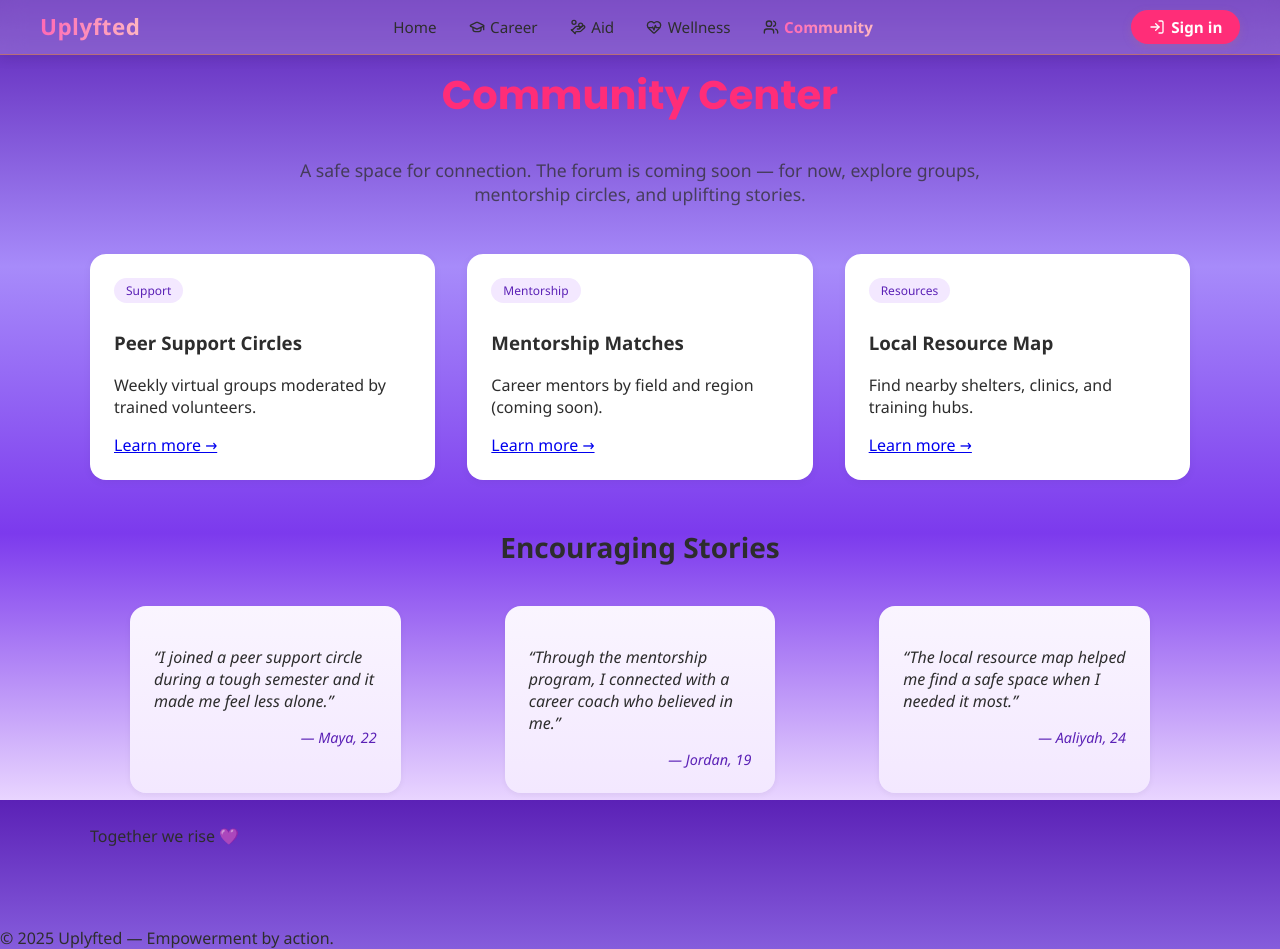
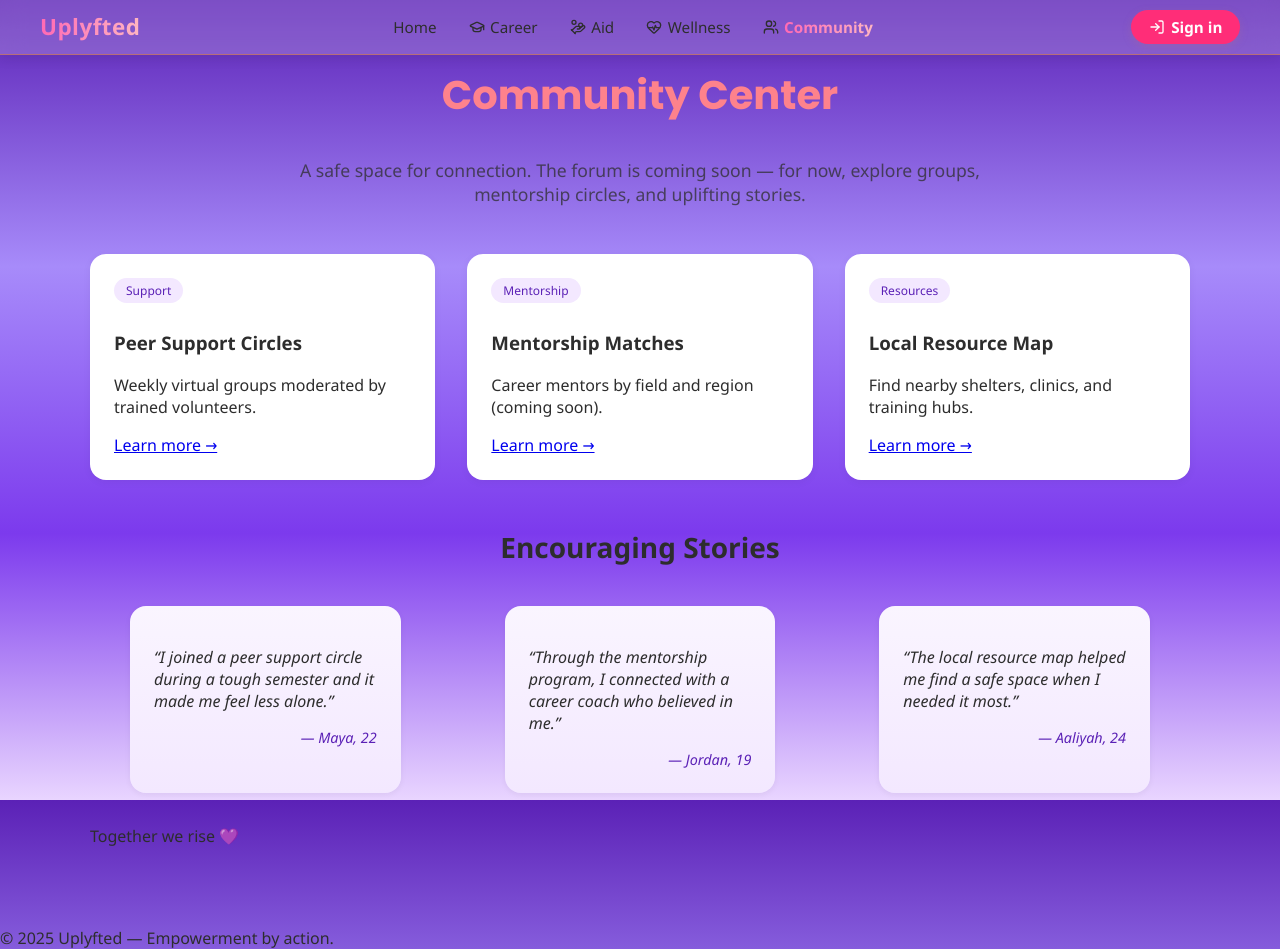
Before and after one commit to Sparshar-Njuguna/UPLYFTED, a React (Vite) app: page /community in a window 1280 px wide. Built offline with nearby package versions, Linux system fonts and the light colour scheme.

Commit message:
Changed accent color to blush pink instead

```diff
--- a/src/styles/Community.css
+++ b/src/styles/Community.css
@@ -13,7 +13,7 @@
   font-family: "Poppins", sans-serif;
   font-size: 2.5rem;
   font-weight: 700;
-  background:  #ff2d78;
+  background: #FE828C;
   -webkit-background-clip: text;
   -webkit-text-fill-color: transparent;
 }
```
